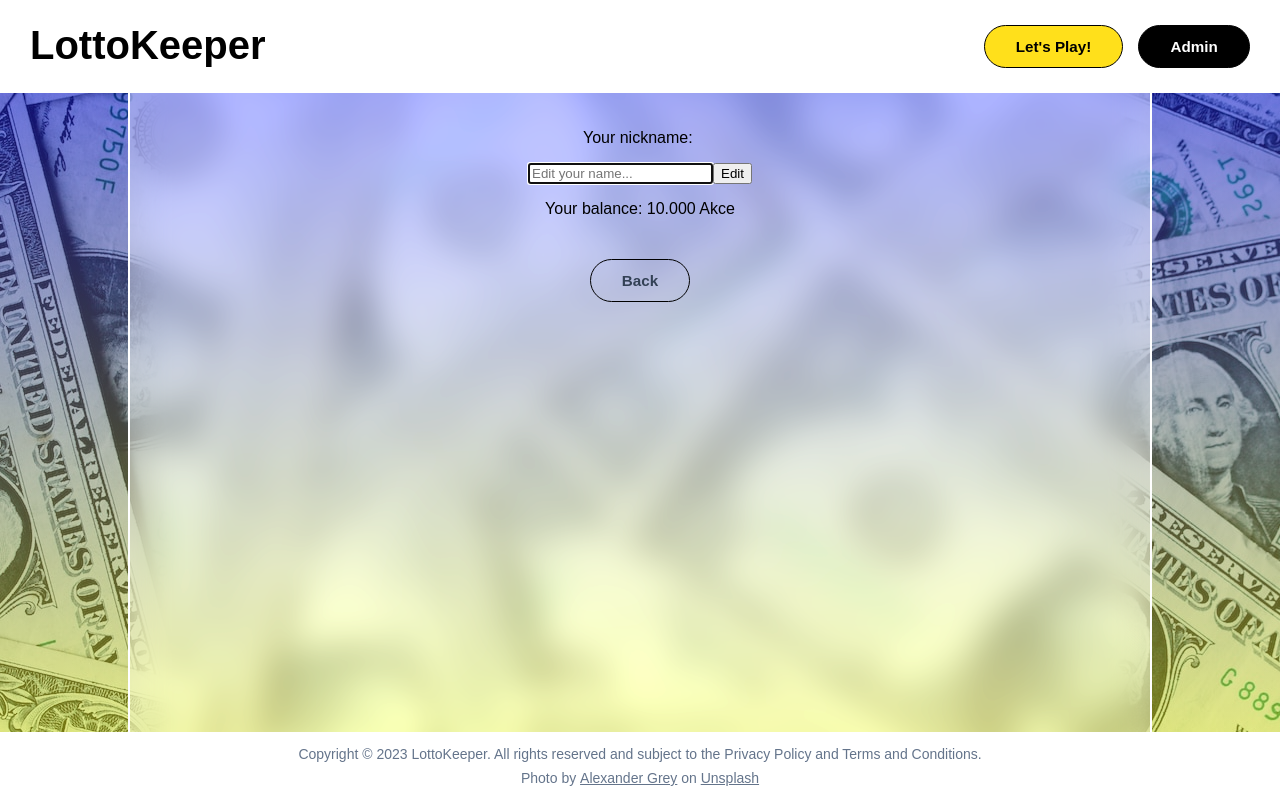
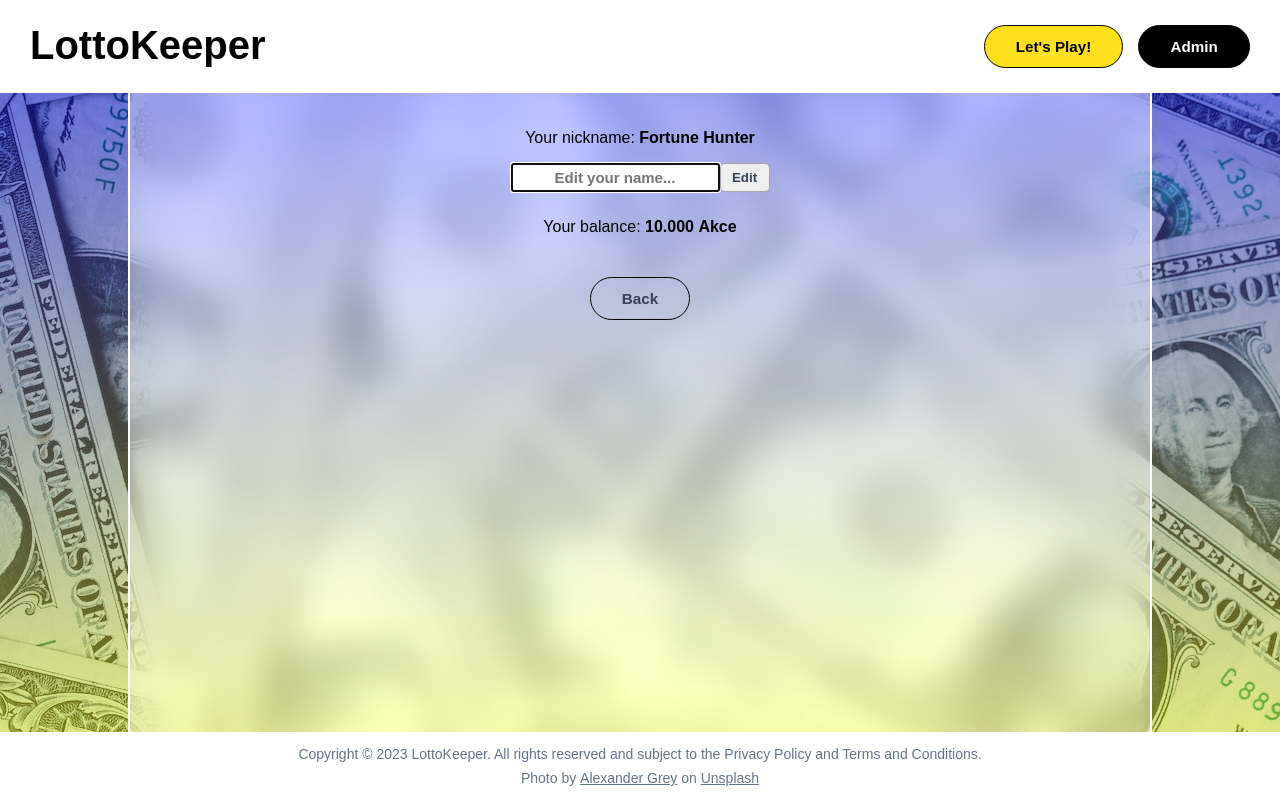
Before and after one commit to Marci101/lottokeeper-app, a React (Vite) app: page /user/account in a window 1280 px wide. Built offline with nearby package versions, Linux system fonts and the light colour scheme.

Commit message:
Finalizing styling template

```diff
--- a/src/ui/components/form/FormYourName.jsx
+++ b/src/ui/components/form/FormYourName.jsx
@@ -2,6 +2,7 @@ import { useState, useEffect } from "react";
 import { useSelector, useDispatch } from "react-redux";
 import { showModal } from "../../../common/features/modalSlice";
 import { enterUserName } from "../../../common/features/userNameSlice";
+import "./formYourName.css";
 
 export default function FormYourName(props) {
   const { buttonText } = {...props};
@@ -20,7 +21,7 @@ export default function FormYourName(props) {
   };
 
   return (
-    <form onSubmit={submitHandler}>
+    <form id="form-your-name" onSubmit={submitHandler}>
       <input
         type="text"
         value={userName}
--- /dev/null
+++ b/src/ui/components/form/formYourName.css
@@ -0,0 +1,25 @@
+#form-your-name {
+  display: flex;
+  flex-wrap: wrap;
+  justify-content: center;
+  align-items: center;
+  row-gap: 20px;
+}
+
+#form-your-name input {
+  height: 29px;
+  text-align: center;
+  font-size: 15px;
+  font-weight: 600;
+  color: #334155;
+}
+
+#form-your-name button {
+  width: 50px;
+  height: 29px;
+  padding: 2px 0;
+  font-weight: 600;
+  color: #334155;
+  border-radius: 5px;
+  border: 1px solid #0000004f;
+}
--- a/src/ui/components/modal/modalPopUp.css
+++ b/src/ui/components/modal/modalPopUp.css
@@ -17,6 +17,8 @@
 }
 
 #modal #modal-message p {
+  margin: 18px 0;
+  text-align: center;
   line-height: 1.7;
   color: #ffffff;
   white-space: pre;
--- a/src/ui/components/userGenerate/GenerateNums.jsx
+++ b/src/ui/components/userGenerate/GenerateNums.jsx
@@ -54,7 +54,7 @@ export default function GenerateNums() {
             required
             autoComplete="off" />
         ))}
-        <button type="submit">My bet!</button>
+        <button type="submit">Bet!</button>
       </form>
       {error && <ModalPopUp setState={setError} />}
     </section>
--- a/src/ui/components/userGenerate/generateNums.css
+++ b/src/ui/components/userGenerate/generateNums.css
@@ -20,8 +20,11 @@
 
 #generate-nums form button {
   width: 50%;
+  height: 29px;
   margin-top: 9px;
   padding: 2px 0;
-  border-radius: 3px;
+  font-weight: 600;
+  color: #334155;
+  border-radius: 5px;
   border: 1px solid #0000004f;
 }
--- a/src/ui/pages/account/UserAccountPage.jsx
+++ b/src/ui/pages/account/UserAccountPage.jsx
@@ -9,10 +9,12 @@ export default function UserAccountPage() {
   return (
     <div id="user-account">
       <div id="your-name">
-        <p>Your nickname:&nbsp;</p><p id="your-nickname">{userName}</p>
+        <p>Your nickname:&nbsp;</p><p id="your-nickname">{userName ? userName : "Fortune Hunter"}</p>
       </div>
       <FormYourName buttonText='Edit' />
-      <p>Your balance: 10.000 Akce</p>
+      <div className="balance">
+        <p>Your balance:&nbsp;</p><p className="your-balance">{`${ "10.000" }`}&nbsp;Akce</p>
+      </div>
       <ul>
         <ButtonRounded buttonText='Back' link='/user' />
       </ul>
--- a/src/ui/pages/account/userAccountPage.css
+++ b/src/ui/pages/account/userAccountPage.css
@@ -2,24 +2,31 @@
   display: flex;
   flex-direction: column;
   align-items: center;
-  padding-top: 20px;
+  padding: 20px 10px 0;
 }
 
-#user-account #your-name {
+#user-account #your-name,
+#user-account .balance {
   display: flex;
   justify-content: center;
-  align-items: center;
+  align-items: baseline;
   flex-wrap: wrap;
   row-gap: 11px;
   margin: 16px 0;
 }
 
-#user-account #your-name p {
+#user-account #your-name p,
+#user-account .balance p {
   margin: 0;
 }
 
-#user-account #your-name #your-nickname {
+#user-account #your-name #your-nickname,
+#user-account .balance .your-balance {
   font-weight: 900;
+}
+
+#user-account .balance {
+  margin: 26px 0 16px;
 }
 
 #user-account ul {
--- a/src/ui/pages/numbers/userNumbersPage.css
+++ b/src/ui/pages/numbers/userNumbersPage.css
@@ -116,3 +116,9 @@
     margin: 0 16px;
   }
 }
+
+@media only screen and (max-width: 300px) {
+  #user-numbers .data-of-betting li .numbers span {
+    margin: 0 4px;
+  }
+}
--- a/src/ui/pages/user/userPage.css
+++ b/src/ui/pages/user/userPage.css
@@ -21,6 +21,7 @@
   display: flex;
   flex-wrap: wrap;
   justify-content: center;
+  align-items: center;
   margin: 16px 0;
 }
 
```
